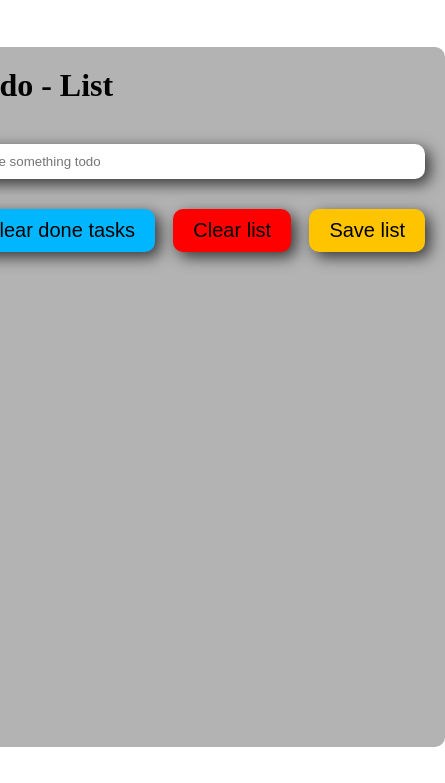
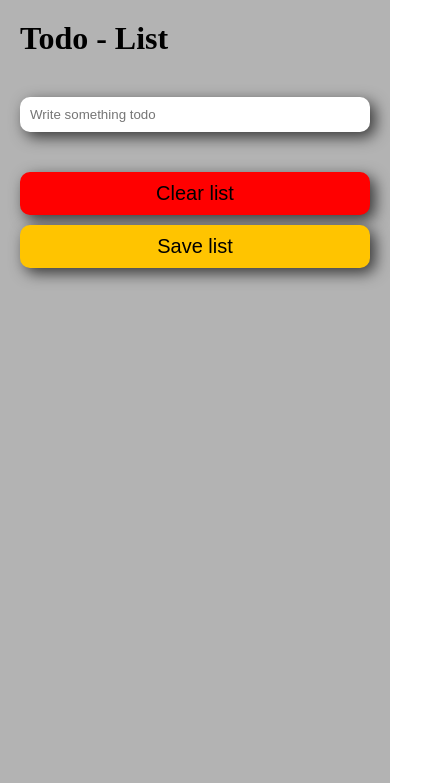
Before and after one commit to edu-cardoso/todo-list, a plain HTML site: page index.html in a window 390 px wide. Shown: the top 783 px of the page, 445 px wide, since content can reach past the window. Drawn offline with nearby package versions, Linux system fonts and the light colour scheme.

Commit message:
adicionei responsividade para smartphones

```diff
--- a/style.css
+++ b/style.css
@@ -96,3 +96,36 @@ footer p {
   font-size: 20px;
   margin-right: 10px;
 }
+
+@media (max-width: 576px) {
+  body {
+    display: block;
+  }
+
+  #title {
+    margin-top: 0;
+  }
+
+  #todo-container {
+    width: 100vw;
+    height: 100vh;
+    border-radius: 0;
+  }
+
+  #btns {
+    flex-direction: column;
+  }
+
+  #clear-done-task {
+    display: none;
+  }
+
+  #clear-list,
+  #save-list {
+    margin-top: 10px;
+  }
+
+  footer {
+    display: none;
+  }
+}
```
